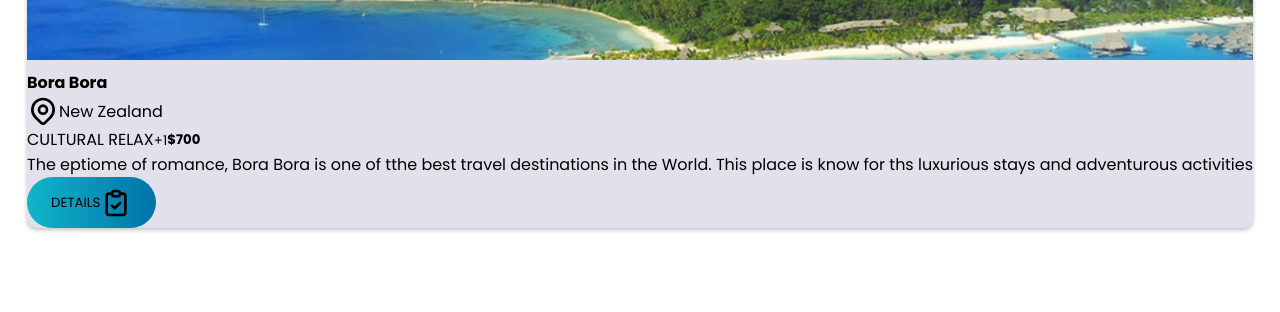
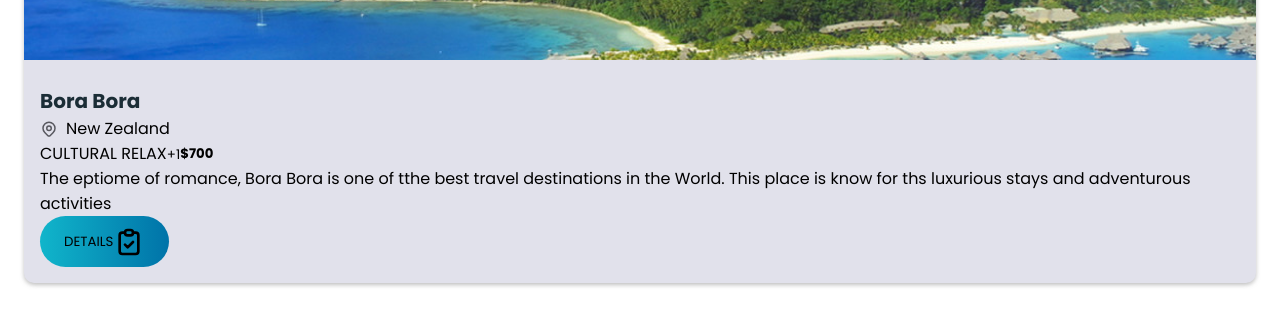
Before and after one commit to AndrLoko/react-travel, a React (Vite) app: page / in a window 1280 px wide. Shown: the part 1069-1381 px from the top of the page. Before the commit the page ends 1329 px from the top, so only its background shows below. Built offline with nearby package versions, Linux system fonts and the light colour scheme.

Commit message:
Update card

```diff
--- a/src/components/Main/main.scss
+++ b/src/components/Main/main.scss
@@ -75,6 +75,24 @@
                     }
                 }
             }
+
+            .cardInfo {
+                padding: 1rem;
+
+               .destTitle {
+                    color: var(--blackColor);
+                    font-size: 1.25rem;
+               }
+
+               .continent {
+                    gap: .5rem;
+
+                    .icon {
+                        color: var(--textColor);
+                        font-size: 18px;
+                    }
+               }
+            }
         }
 
     }
```
